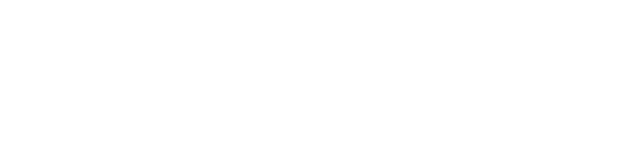
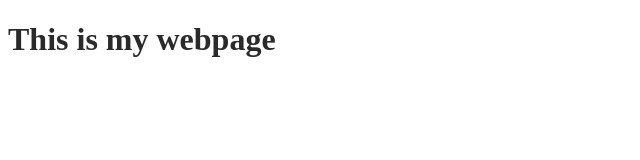
Before and after one commit to EugeniaV5/github-test-Jane, a plain HTML site: page index.html in a window 1280 px wide. Shown: the whole page, without its empty margins (0-640 px from the left). Drawn offline with Linux system fonts and the light colour scheme.

Commit message:
it adds the h1 and links the styles

```diff
--- a/index.html
+++ b/index.html
@@ -5,8 +5,10 @@
     <meta http-equiv="X-UA-Compatible" content="IE=edge">
     <meta name="viewport" content="width=device-width, initial-scale=1.0">
     <title>GIt rules</title>
+
+    <link rel="stylesheet" href="./css/styles.css">
 </head>
 <body>
-
+    <h1>This is my webpage</h1>
 </body>
 </html>
```
Also changed, not shown: 1 other file.
